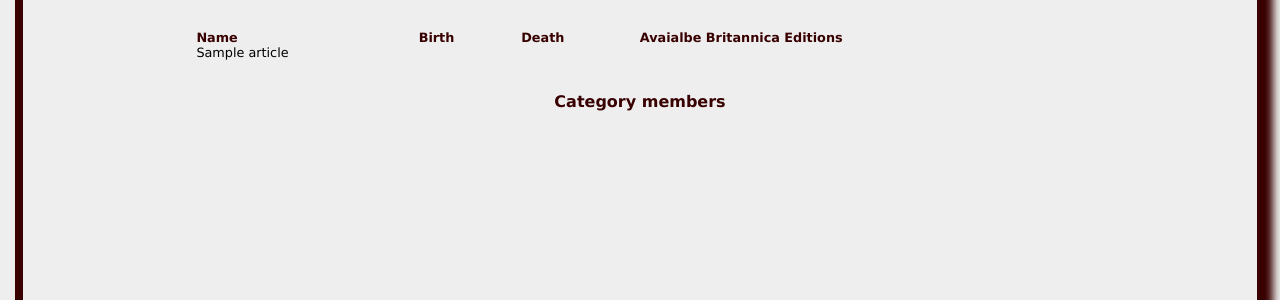
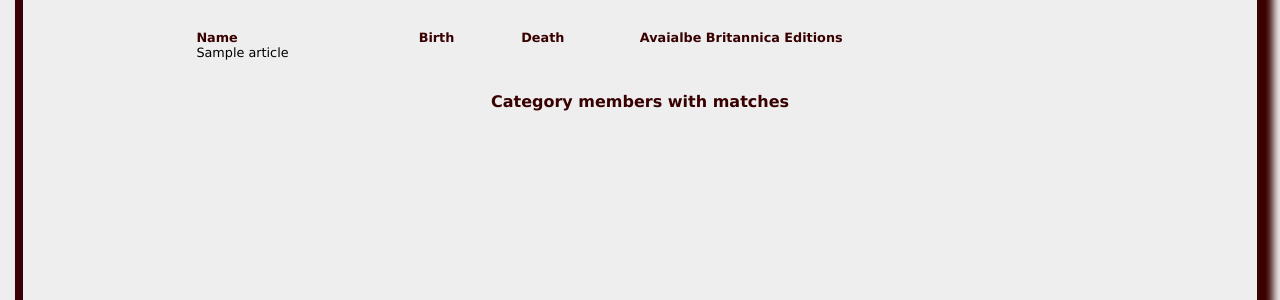
Before and after one commit to gabrovski/knowevo, a Django app: template templates/gravebook/category_detail.html in a window 1280 px wide. Shown: the part 71-371 px from the top of the page. Run offline with Django 3.2, Linux system fonts and the light colour scheme; tables that the repository leaves empty hold one stand-in row (values such as "Sample post"); the template is opened without the code that fills it: values that come from a table or form of the project are taken from there, most other values are stand-ins (such as "Sample title", 1, 10 or a date in 2020); some libraries are stand-ins or nearby versions.

Commit message:
made categories ajax as well since so slow to query

```diff
--- a/templates/gravebook/category_detail.html
+++ b/templates/gravebook/category_detail.html
@@ -16,12 +16,8 @@
     <div id="cat_evo_container"></div>
 
     <div class="people_div">
-      <span class="people">Category members</span>
-      {% for art in carticles %}
-      {% if art.art_ed == 1000 %}
-      <div class="people"><a class="people_link" href="/knowevo/gravebook/{{ art.name }}/">{{ art.name }}</a></div>
-      {% endif %}
-      {% endfor %}
+      <span class="people" onclick="loadArticleData('cats_div')">Category members with matches</span>
+      <div id="cats_div"></div>
       </div>
   </body>
 </html>
```
